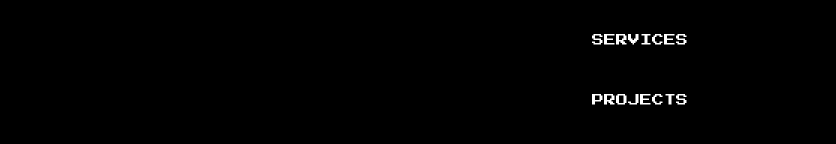
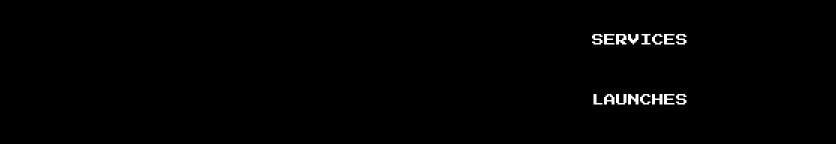
Before and after one commit to egomezsalasva/apollo30, a React (Create React App) app: page / in a window 1280 px wide. Shown: the part 526-670 px from the top of the page, without its empty margins (0-836 px from the left). Built offline with nearby package versions, Linux system fonts and the light colour scheme.

Commit message:
Change project to launches

```diff
--- a/src/components/home/HomeNav.js
+++ b/src/components/home/HomeNav.js
@@ -43,7 +43,7 @@ function HomeNav() {
       </Link>
       <Link to="/projects">
         <NavOptionArea>
-            <NavTitle>Projects</NavTitle>
+            <NavTitle>Launches</NavTitle>
         </NavOptionArea>
       </Link>
     </Container>
```
